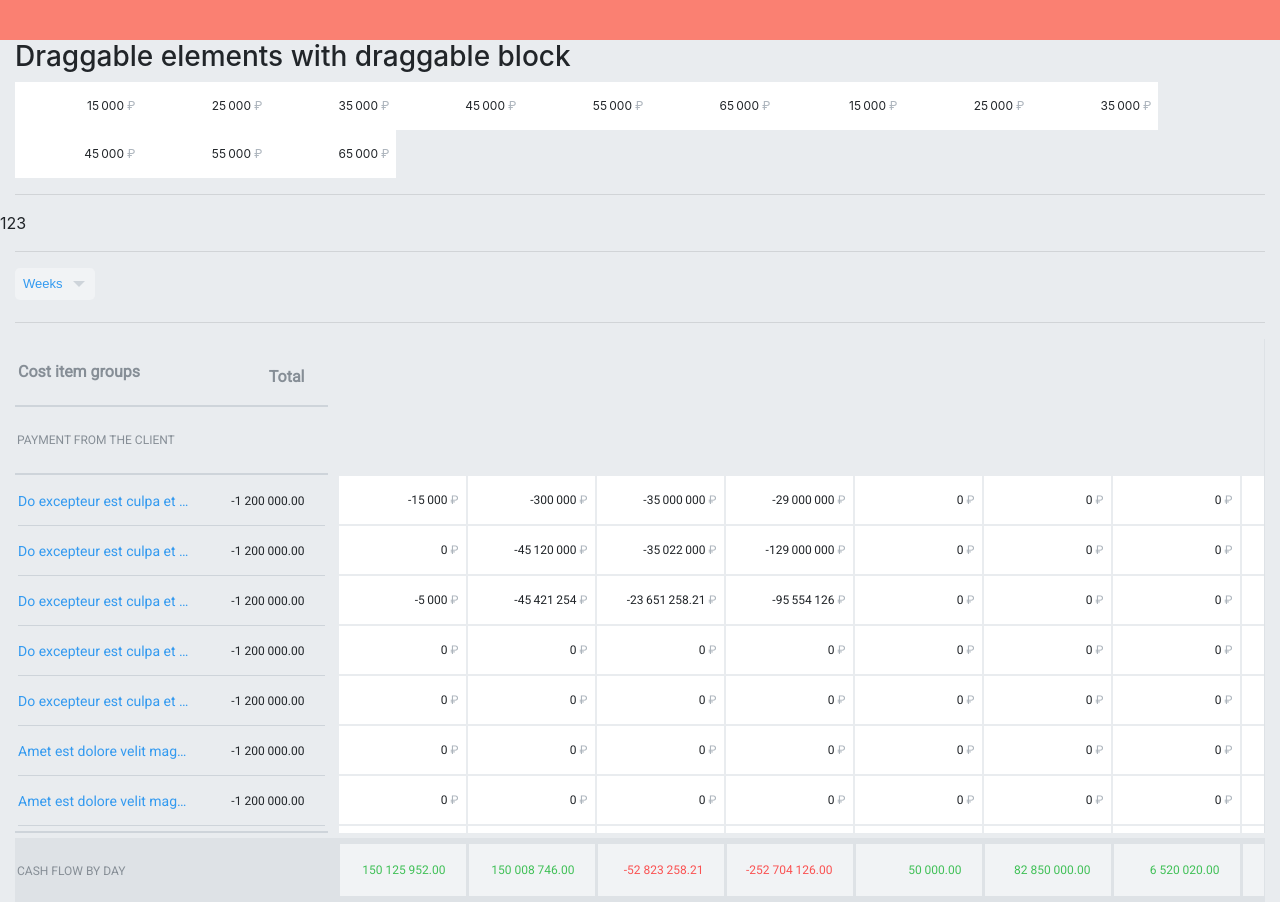
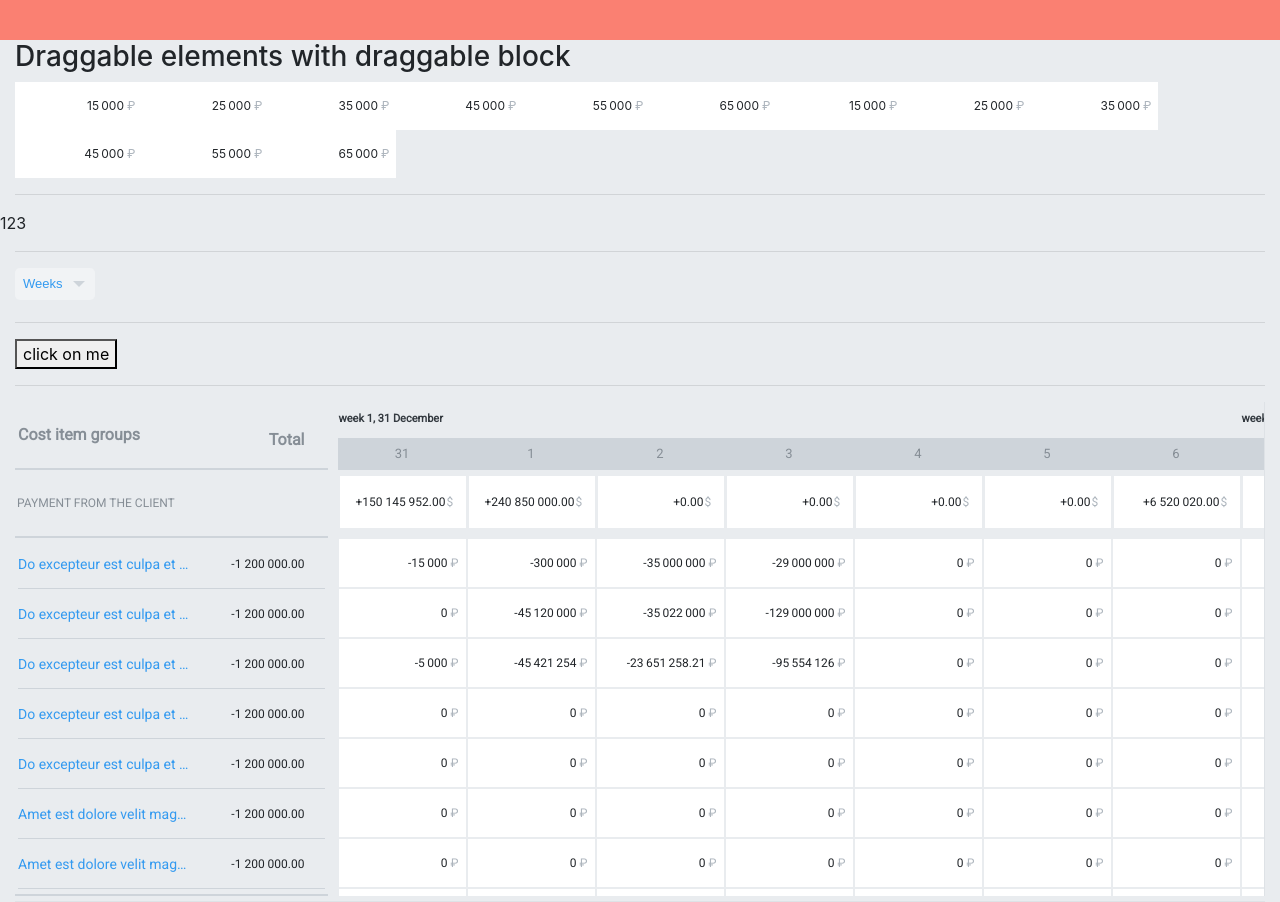
Before and after one commit to apechkin/vue-components, a Vue app: page / in a window 1280 px wide. Shown: the top 902 px of the page. Built offline with nearby package versions, Linux system fonts and the light colour scheme.

Commit message:
refactor content

```diff
--- a/src/pages/Content/index.vue
+++ b/src/pages/Content/index.vue
@@ -26,20 +26,24 @@
     />
     <!-- <rfixed-table/> -->
     <hr>
-    <e-table
-      :fundsAndDates="fundsAndDates"
-      :estimates="estimates"
-      :estTotalContent="estTotalContent"
-      :flowData="flowData" />
+    <button @click.prevent="handleGenCalendar">click on me</button>
+    <hr>
+    <e-table v-if="initiated"
+             :calendar="computeCalendar"
+             :incomeClient="computeIncome"
+             :estimates="estimates"
+             :estTotalContent="estTotalContent"
+             :flowData="flowData" />
   </div>
 </template>
 
 <script>
   import EdragInput from '~/containers/EDragInput/index.vue'
   import RSelect from '@/RSelect'
-  import { calendar, costItems } from './fakeData.js'
+  import { clientData, calendar, costItems } from './fakeData.js'
   import { filterByWeek, filterByMonth, filterByYear } from '~/helpers/dateFilters.js'
-  import { mapEstToDate, cashFlow } from '~/helpers/mapper.js'
+  import { mapIncomeToDate, mapEstToDate, cashFlow } from '~/helpers/mapper.js'
+  import { analize, initWeekCalendar } from '~/helpers/calendar.js'
   import ETable from '~/containers/EFixedTable/index.vue'
   export default {
     directives: {
@@ -61,6 +65,13 @@
       ETable
     },
     data () {
+      let initiated = false
+      let gCalendar = {
+        weeks: null,
+        months: null,
+        years: null
+      }
+      let incomeFromClient = null
       return {
         dates: [29, 30, 31, 1, 2, 3, 4, 5, 6, 7, 8, 9],
         items: [
@@ -100,11 +111,20 @@
           label: 'Years',
           value: 'years'
         }],
-        est: []
+        est: [],
+        initiated,
+        gCalendar,
+        incomeFromClient,
+        wCalendar: {
+          data: [],
+          firstWeekDay: null,
+          lastWeekDay: null
+        }
       }
     },
-    created () {
+    async created () {
       this.est = costItems()
+      await this.init()
     },
     mounted () {
       /*
@@ -117,6 +137,17 @@
       */
     },
     methods: {
+      async init () {
+        this.initiated = false
+        this.incomeFromClient = await clientData()
+        const { minDate, maxDate } = await analize(this.incomeFromClient)
+        this.gCalendar['weeks'] = initWeekCalendar(this.wCalendar, minDate, maxDate)
+        console.log('init weeks:', this.gCalendar['weeks'])
+        this.initiated = true
+      },
+      handleGenCalendar () {
+        console.log('handle:', initWeekCalendar())
+      },
       hadleScroll (e) {
         console.log(e)
       },
@@ -136,6 +167,15 @@
       }
     },
     computed: {
+      computeCalendar () {
+        const { selectedOption } = this
+        return this.gCalendar[selectedOption]
+      },
+      computeIncome () {
+        const { selectedOption, incomeFromClient, gCalendar } = this
+        const data = mapIncomeToDate(gCalendar[selectedOption], incomeFromClient, selectedOption)
+        return data
+      },
       fundsAndDates () {
         const { selectedOption } = this
         let data = []
```
